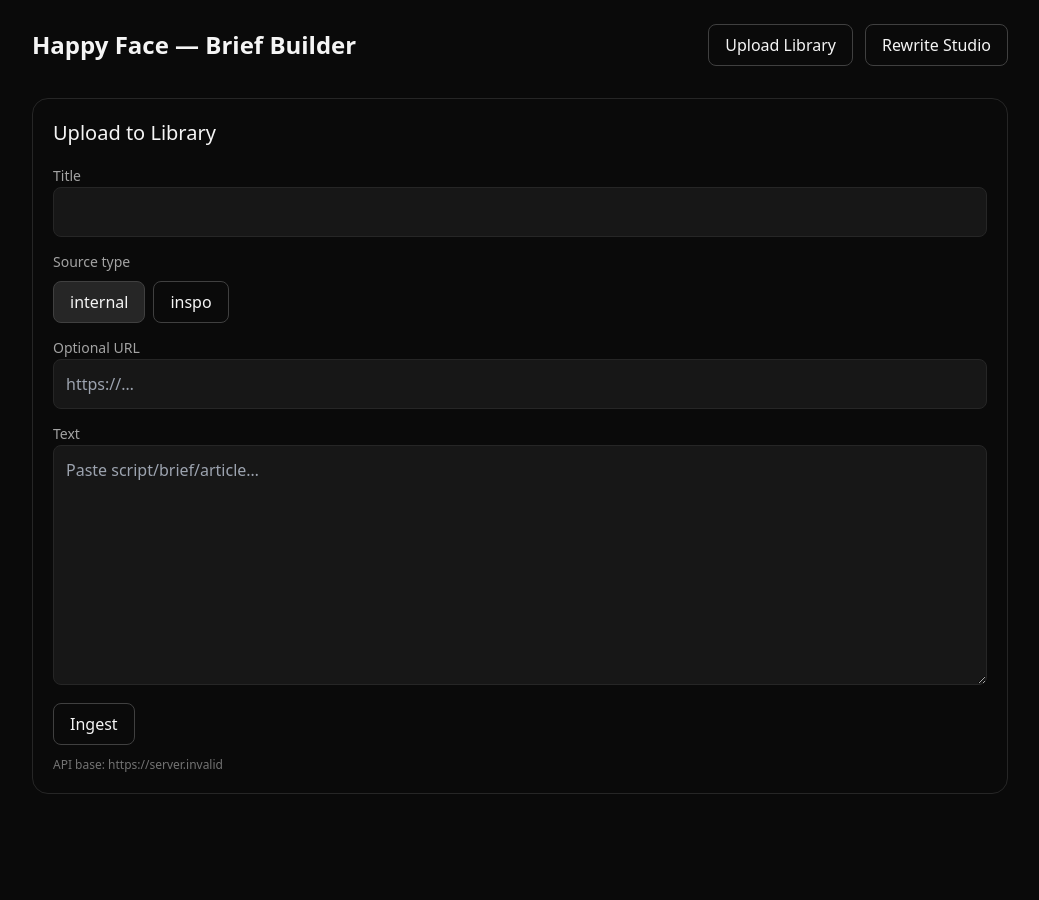
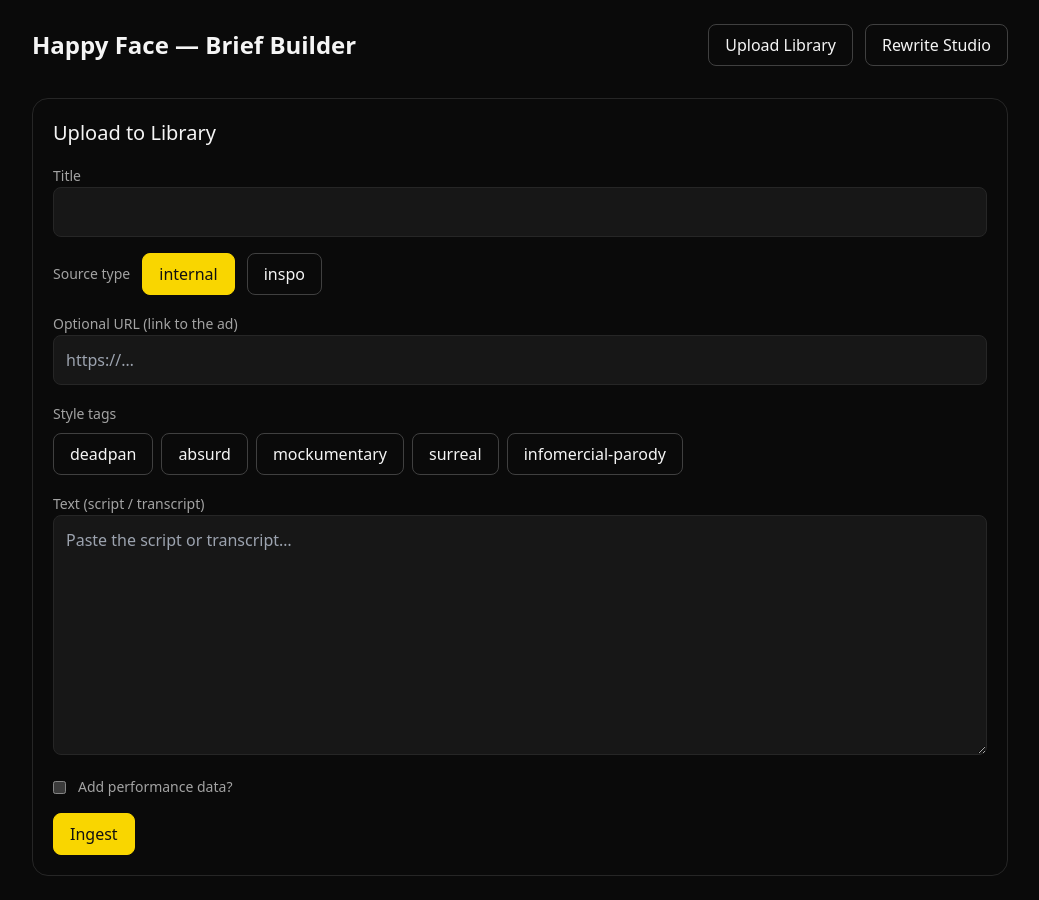
Before and after one commit to javiclavi-create/happyface-brief-builder, a Next.js app in the folder web/: page /upload in a window 1280 px wide. Shown: the whole page, without its empty margins (120-1159 px from the left). Before the commit the page ends 818 px from the top, so only its background shows below. Built offline with nearby package versions, Linux system fonts and the light colour scheme; no server answers.

Commit message:
Update page.tsx

```diff
--- a/web/app/upload/page.tsx
+++ b/web/app/upload/page.tsx
@@ -1,79 +1,100 @@
 'use client';
-import React, { useState } from 'react';
-const API_BASE = process.env.NEXT_PUBLIC_API_BASE_URL ?? 'http://localhost:8000';
+import { useState } from 'react';
+const API_BASE = process.env.NEXT_PUBLIC_API_BASE_URL || 'http://localhost:8000';
 
-export default function Upload() {
-  const [title, setTitle] = useState('');
-  const [sourceType, setSourceType] = useState<'internal' | 'inspo'>('internal');
-  const [text, setText] = useState('');
-  const [url, setUrl] = useState('');
-  const [status, setStatus] = useState('');
+const STYLE_OPTIONS = ['deadpan','absurd','mockumentary','surreal','infomercial-parody'];
 
-  async function onSubmit(e: React.FormEvent<HTMLFormElement>) {
+export default function Upload(){
+  const [title,setTitle] = useState('');
+  const [sourceType,setSourceType] = useState<'internal'|'inspo'>('internal');
+  const [text,setText] = useState('');
+  const [url,setUrl] = useState('');
+  const [status,setStatus] = useState('');
+  const [styleTags,setStyleTags] = useState<string[]>([]);
+  const [addPerf,setAddPerf] = useState(false);
+  const [metrics,setMetrics] = useState({ hook_rate:'', cpm:'', hold_rate:'', cpl:'', link_clicks:'' });
+
+  const toggleStyle = (t:string)=> setStyleTags(s => s.includes(t)? s.filter(x=>x!==t): [...s,t]);
+
+  async function onSubmit(e:any){
     e.preventDefault();
     setStatus('Uploading…');
-    try {
-      const res = await fetch(`${API_BASE}/ingest/text`, {
-        method: 'POST',
-        headers: { 'Content-Type': 'application/json' },
-        body: JSON.stringify({ title, text, source_type: sourceType, url }),
-      });
-      if (!res.ok) {
-        const t = await res.text();
-        throw new Error(`API ${res.status}: ${t}`);
-      }
-      const json = await res.json();
-      setStatus(`✅ Done. Chunks: ${json.chunks}`);
-    } catch (e: any) {
-      setStatus(`⚠️ ${e?.message || String(e)}`);
+    const body:any = { title, text, source_type: sourceType, url, style_tags: styleTags };
+    if(addPerf && sourceType==='internal'){
+      body.hook_rate   = metrics.hook_rate   ? Number(metrics.hook_rate)   : undefined;
+      body.cpm         = metrics.cpm         ? Number(metrics.cpm)         : undefined;
+      body.hold_rate   = metrics.hold_rate   ? Number(metrics.hold_rate)   : undefined;
+      body.cpl         = metrics.cpl         ? Number(metrics.cpl)         : undefined;
+      body.link_clicks = metrics.link_clicks ? Number(metrics.link_clicks) : undefined;
     }
+    const res = await fetch(`${API_BASE}/ingest/text`,{
+      method:'POST', headers:{'Content-Type':'application/json'}, body: JSON.stringify(body)
+    });
+    if(!res.ok){ setStatus('❌ Failed'); return; }
+    const json = await res.json();
+    setStatus(`✅ Done. Chunks: ${json.chunks}`);
+    setTitle(''); setText(''); setUrl('');
+    setMetrics({ hook_rate:'', cpm:'', hold_rate:'', cpl:'', link_clicks:'' });
+    setStyleTags([]); setAddPerf(false);
   }
 
   return (
     <main className="space-y-6">
       <section className="card space-y-4">
         <h2 className="text-xl font-medium">Upload to Library</h2>
-        <form onSubmit={onSubmit} className="space-y-3">
+        <form className="space-y-4" onSubmit={onSubmit}>
           <div>
             <label className="label">Title</label>
-            <input className="input" value={title} onChange={(e) => setTitle(e.target.value)} />
+            <input className="input" value={title} onChange={e=>setTitle(e.target.value)} />
           </div>
+
+          <div className="flex gap-3 items-center">
+            <span className="label">Source type</span>
+            <button type="button" className={`btn ${sourceType==='internal'?'btn-selected':''}`} onClick={()=>setSourceType('internal')}>internal</button>
+            <button type="button" className={`btn ${sourceType==='inspo'?'btn-selected':''}`} onClick={()=>setSourceType('inspo')}>inspo</button>
+          </div>
+
           <div>
-            <label className="label">Source type</label>
-            <div className="flex gap-2 mt-2">
-              {(['internal', 'inspo'] as const).map((t) => (
-                <button
-                  type="button"
-                  key={t}
-                  onClick={() => setSourceType(t)}
-                  className={`btn ${sourceType === t ? 'bg-neutral-800' : ''}`}
-                >
-                  {t}
-                </button>
+            <label className="label">Optional URL (link to the ad)</label>
+            <input className="input" value={url} onChange={e=>setUrl(e.target.value)} placeholder="https://…" />
+          </div>
+
+          <div>
+            <label className="label">Style tags</label>
+            <div className="flex flex-wrap gap-2 mt-2">
+              {STYLE_OPTIONS.map(t=> (
+                <button key={t} type="button" className={`btn ${styleTags.includes(t)?'btn-selected':''}`} onClick={()=>toggleStyle(t)}>{t}</button>
               ))}
             </div>
           </div>
+
           <div>
-            <label className="label">Optional URL</label>
-            <input
-              className="input"
-              value={url}
-              onChange={(e) => setUrl(e.target.value)}
-              placeholder="https://…"
-            />
+            <label className="label">Text (script / transcript)</label>
+            <textarea className="input h-60" value={text} onChange={e=>setText(e.target.value)} placeholder="Paste the script or transcript…" />
           </div>
-          <div>
-            <label className="label">Text</label>
-            <textarea
-              className="input h-60"
-              value={text}
-              onChange={(e) => setText(e.target.value)}
-              placeholder="Paste script/brief/article…"
-            ></textarea>
+
+          {sourceType==='internal' && (
+            <div className="space-y-3">
+              <div className="flex items-center gap-3">
+                <input id="perf" type="checkbox" checked={addPerf} onChange={e=>setAddPerf(e.target.checked)} />
+                <label htmlFor="perf" className="label">Add performance data?</label>
+              </div>
+              {addPerf && (
+                <div className="grid md:grid-cols-3 gap-3">
+                  <div><label className="label">Hook Rate %</label><input className="input" value={metrics.hook_rate} onChange={e=>setMetrics({...metrics, hook_rate:e.target.value})} placeholder="e.g. 28" /></div>
+                  <div><label className="label">Hold Rate %</label><input className="input" value={metrics.hold_rate} onChange={e=>setMetrics({...metrics, hold_rate:e.target.value})} placeholder="e.g. 12" /></div>
+                  <div><label className="label">CPM</label><input className="input" value={metrics.cpm} onChange={e=>setMetrics({...metrics, cpm:e.target.value})} placeholder="e.g. 5.30" /></div>
+                  <div><label className="label">CPL</label><input className="input" value={metrics.cpl} onChange={e=>setMetrics({...metrics, cpl:e.target.value})} placeholder="e.g. 7.90" /></div>
+                  <div><label className="label">Link Clicks</label><input className="input" value={metrics.link_clicks} onChange={e=>setMetrics({...metrics, link_clicks:e.target.value})} placeholder="e.g. 124" /></div>
+                </div>
+              )}
+            </div>
+          )}
+
+          <div className="flex items-center gap-3">
+            <button className="btn btn-selected" type="submit">Ingest</button>
+            <div className="text-sm text-neutral-400">{status}</div>
           </div>
-          <button className="btn" type="submit">Ingest</button>
-          {status && <p className="text-sm text-neutral-400">{status}</p>}
-          <p className="text-xs text-neutral-500">API base: {API_BASE}</p>
         </form>
       </section>
     </main>
```
